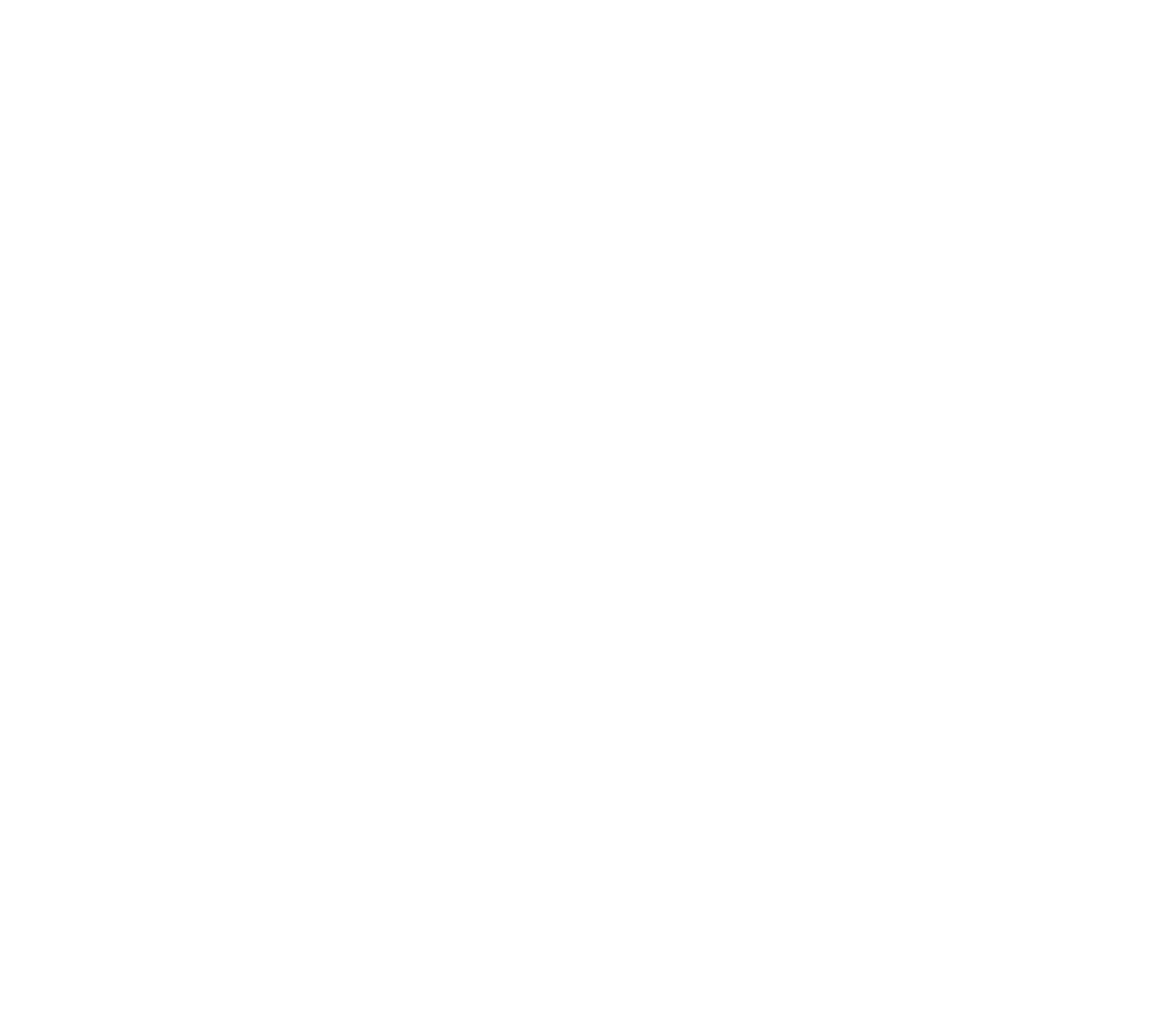
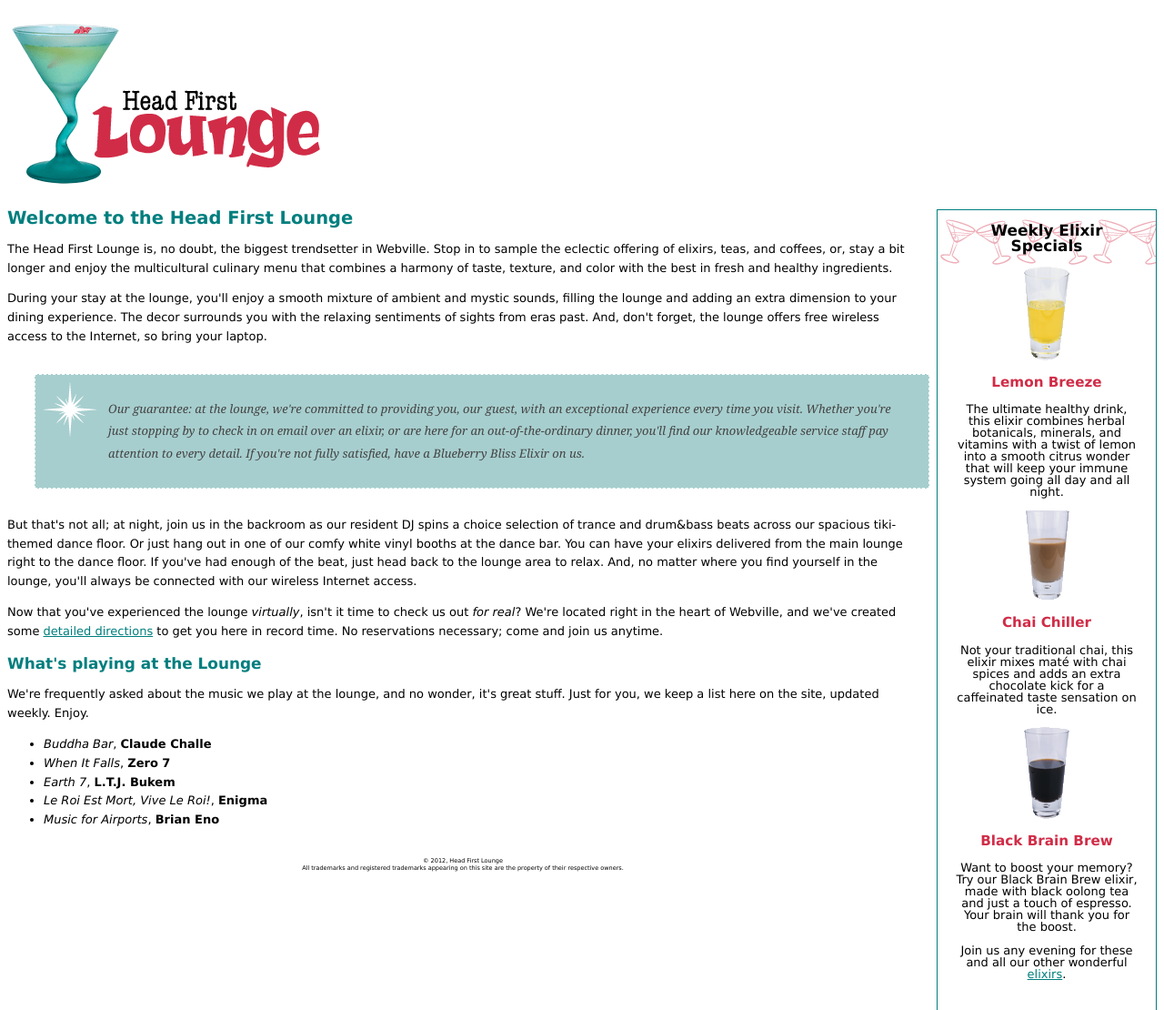
Before and after one commit to egorystuff/my_first_test, a plain HTML site: page index.html in a window 1280 px wide. Shown: the whole page at 91% size. Before the commit the page ends 800 px from the top, so only its background shows below. Drawn offline with Linux system fonts and the light colour scheme.

Commit message:
Update index.html

```diff
--- a/index.html
+++ b/index.html
@@ -6,8 +6,133 @@
     <meta name="viewport" content="width=device-width, initial-scale=1.0" />
     <title>Document</title>
     <link type="text/css" rel="stylesheet" href="style.css" />
+    <script src="test.js"></script>
   </head>
   <body>
-    <script src="test.js"></script>
+    <p><img src="images/logo.gif" alt="Head First Lounge" /></p>
+    <div id="elixirs">
+      <h2>Weekly Elixir Specials</h2>
+      <p>
+        <img src="images/yellow.gif" alt="Lemon Breeze Elixir" />
+      </p>
+      <h3>Lemon Breeze</h3>
+      <p>
+        The ultimate healthy drink, this elixir combines herbal botanicals,
+        minerals, and vitamins with a twist of lemon into a smooth citrus wonder
+        that will keep your immune system going all day and all night.
+      </p>
+
+      <p>
+        <img src="images/chai.gif" alt="Chai Chiller Elixir" />
+      </p>
+      <h3>Chai Chiller</h3>
+      <p>
+        Not your traditional chai, this elixir mixes mat&eacute; with chai
+        spices and adds an extra chocolate kick for a caffeinated taste
+        sensation on ice.
+      </p>
+
+      <p>
+        <img src="images/black.gif" alt="Black Brain Brew Elixir" />
+      </p>
+      <h3>Black Brain Brew</h3>
+      <p>
+        Want to boost your memory? Try our Black Brain Brew elixir, made with
+        black oolong tea and just a touch of espresso. Your brain will thank you
+        for the boost.
+      </p>
+
+      <p>
+        Join us any evening for these and all our other wonderful
+        <a href="beverages/elixir.html" title="Head First Lounge Elixirs"
+          >elixirs</a
+        >.
+      </p>
+    </div>
+
+    <h1>Welcome to the Head First Lounge</h1>
+    <p>
+      The Head First Lounge is, no doubt, the biggest trendsetter in Webville.
+      Stop in to sample the eclectic offering of elixirs, teas, and coffees, or,
+      stay a bit longer and enjoy the multicultural culinary menu that combines
+      a harmony of taste, texture, and color with the best in fresh and healthy
+      ingredients.
+    </p>
+
+    <p>
+      During your stay at the lounge, you'll enjoy a smooth mixture of ambient
+      and mystic sounds, filling the lounge and adding an extra dimension to
+      your dining experience. The decor surrounds you with the relaxing
+      sentiments of sights from eras past. And, don't forget, the lounge offers
+      free wireless access to the Internet, so bring your laptop.
+    </p>
+
+    <p id="guarantee">
+      Our guarantee: at the lounge, we're committed to providing you, our guest,
+      with an exceptional experience every time you visit. Whether you're just
+      stopping by to check in on email over an elixir, or are here for an
+      out-of-the-ordinary dinner, you'll find our knowledgeable service staff
+      pay attention to every detail. If you're not fully satisfied, have a
+      Blueberry Bliss Elixir on us.
+    </p>
+
+    <p>
+      But that's not all; at night, join us in the backroom as our resident DJ
+      spins a choice selection of trance and drum&amp;bass beats across our
+      spacious tiki-themed dance floor. Or just hang out in one of our comfy
+      white vinyl booths at the dance bar. You can have your elixirs delivered
+      from the main lounge right to the dance floor. If you've had enough of the
+      beat, just head back to the lounge area to relax. And, no matter where you
+      find yourself in the lounge, you'll always be connected with our wireless
+      Internet access.
+    </p>
+
+    <p>
+      Now that you've experienced the lounge <em>virtually</em>, isn't it time
+      to check us out <em>for real</em>? We're located right in the heart of
+      Webville, and we've created some
+      <a href="about/directions.html" title="Detailed Directions to the Lounge"
+        >detailed directions</a
+      >
+      to get you here in record time. No reservations necessary; come and join
+      us anytime.
+    </p>
+
+    <h2>What's playing at the Lounge</h2>
+    <p>
+      We're frequently asked about the music we play at the lounge, and no
+      wonder, it's great stuff. Just for you, we keep a list here on the site,
+      updated weekly. Enjoy.
+    </p>
+    <ul>
+      <li>
+        <span class="cd">Buddha Bar</span>,
+        <span class="artist">Claude Challe</span>
+      </li>
+      <li>
+        <span class="cd">When It Falls</span>,
+        <span class="artist">Zero 7</span>
+      </li>
+      <li>
+        <span class="cd">Earth 7</span>,
+        <span class="artist">L.T.J. Bukem</span>
+      </li>
+      <li>
+        <span class="cd">Le Roi Est Mort, Vive Le Roi!</span>,
+        <span class="artist">Enigma</span>
+      </li>
+      <li>
+        <span class="cd">Music for Airports</span>,
+        <span class="artist">Brian Eno</span>
+      </li>
+    </ul>
+
+    <div id="footer">
+      <p>
+        &copy; 2012, Head First Lounge<br />
+        All trademarks and registered trademarks appearing on this site are the
+        property of their respective owners.
+      </p>
+    </div>
   </body>
 </html>
```
